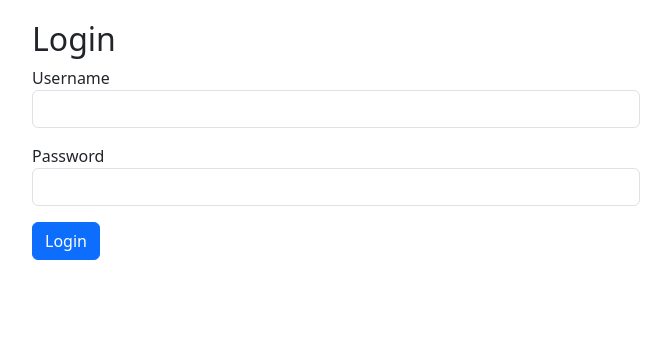
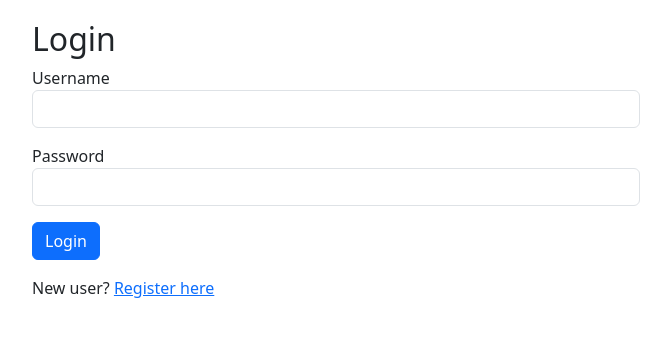
Before and after one commit to ShreyaMahida21/IssueTrackerSoftware, a Flask app: page /login in a window 1280 px wide. Shown: the top 337 px of the page, without its empty margins (304-975 px from the left). Run offline with Flask 3, Linux system fonts and the light colour scheme.

Commit message:
added register

```diff
--- a/app/templates/login.html
+++ b/app/templates/login.html
@@ -14,6 +14,10 @@
             </div>
             <button type="submit" class="btn btn-primary">Login</button>
         </form>
+
+        <p class="mt-3">
+            New user? <a href="{{ url_for('auth.register') }}">Register here</a>
+        </p>
     </div>
 </div>
 {% endblock %}
```
Also changed, not shown: issuetracker.db.
